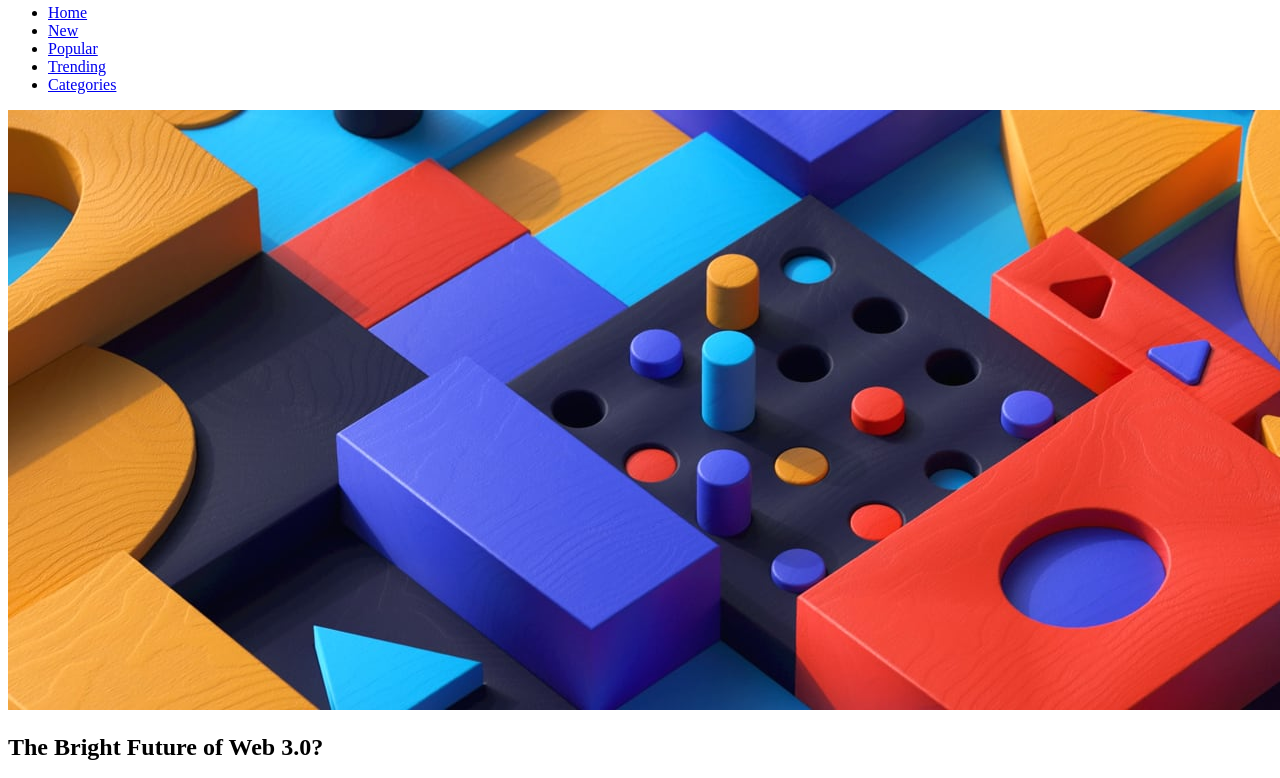
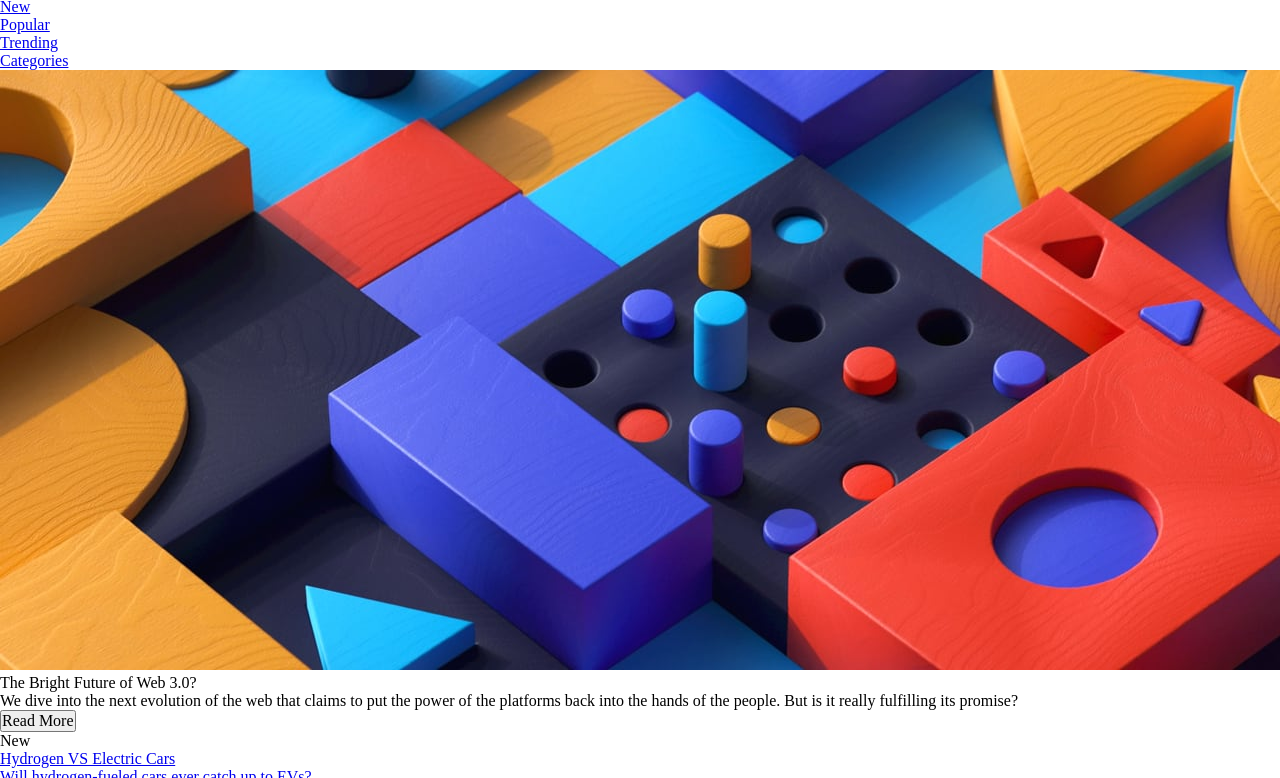
Before and after one commit to CozyCatDev/FEM-news-homepage-main, a website built with Vite: page index.html in a window 1280 px wide. Shown: the part 64-842 px from the top of the page. Built offline with nearby package versions, Linux system fonts and the light colour scheme; files whose address does not match are found by name.

Commit message:
added CSS reset and root variables

```diff
--- a/index.html
+++ b/index.html
@@ -3,6 +3,9 @@
   <head>
     <meta charset="UTF-8" />
     <link rel="icon" type="image/svg+xml" href="/vite.svg" />
+    <link rel="preconnect" href="https://fonts.googleapis.com">
+    <link rel="preconnect" href="https://fonts.gstatic.com" crossorigin>
+    <link href="https://fonts.googleapis.com/css2?family=Inter:wght@100..900&display=swap" rel="stylesheet">
     <link rel="stylesheet" href="style.css">
     <meta name="viewport" content="width=device-width, initial-scale=1.0" />
     <title>FE Challenge | News Homepage</title>
--- /dev/null
+++ b/style.css
@@ -0,0 +1,81 @@
+/* # Front-end Style Guide
+
+## Layout
+
+The designs were created to the following widths:
+
+- Mobile: 375px
+- Desktop: 1440px
+
+## Colors
+
+### Primary
+
+- Soft orange: hsl(35, 77%, 62%)
+- Soft red: hsl(5, 85%, 63%)
+
+### Neutral
+
+Off-white: hsl(36, 100%, 99%)
+Grayish blue: hsl(233, 8%, 79%)
+Dark grayish blue: hsl(236, 13%, 42%)
+Very dark blue: hsl(240, 100%, 5%)
+
+## Typography
+
+### Body Copy
+
+- Font size (paragraph): 15px
+
+### Font
+
+- Family: [Inter](https://fonts.google.com/specimen/Inter)
+- Weights: 400, 700, 800 */
+
+
+*,
+*::before,
+*::after{
+  box-sizing: border-box;
+}
+*{
+  margin: 0;
+  padding: 0;
+  font: inherit;
+}
+:root{
+  --fs-h1: 2rem;
+  --fs-h2: 1.65rem;
+  --fs-h3: 1.35rem;
+  --fs-p: 0.9375rem;
+  /* p */
+  --fw-regular: 400;
+  /* h2 or h3 with styles of h2 */
+  --fw-semibold: 700;
+  /* h1 */
+  --fw-bold: 800;
+
+  --g-sm: 0.5rem;
+  --g-md: 1rem;
+  --g-lg: 1.5rem;
+
+  --clr-primary-1: hsl(35, 77%, 62%);
+  --clr-primary-2: hsl(5, 85%, 63%);
+  --clr-neutral-400: hsl(36, 100%, 99%);
+  --clr-neutral-300: hsl(233, 8%, 79%);
+  --clr-neutral-200: hsl(236, 13%, 42%);
+  --clr-neutral-100: hsl(240, 100%, 5%);
+
+  --fc-p: var(--clr-neutral-200);
+  --fc-heading-accent: var(--clr-primary-1);
+  --fc-heading-100: var(--clr-neutral-100);
+  --fc-heading-200: var(--clr-neutral-300);
+  --fc-heading-300: var(--clr-neutral-400);
+
+  --bg-primary-1: var(--clr-neutral-400);
+  --bg-primary-2: var(--clr-neutral-100);
+  --bg-accent: var(--clr-primary-2);
+
+  --bg-nav: var(--clr-neutral-400);
+  --bg-btn: var(--bg-accent);
+}
```
